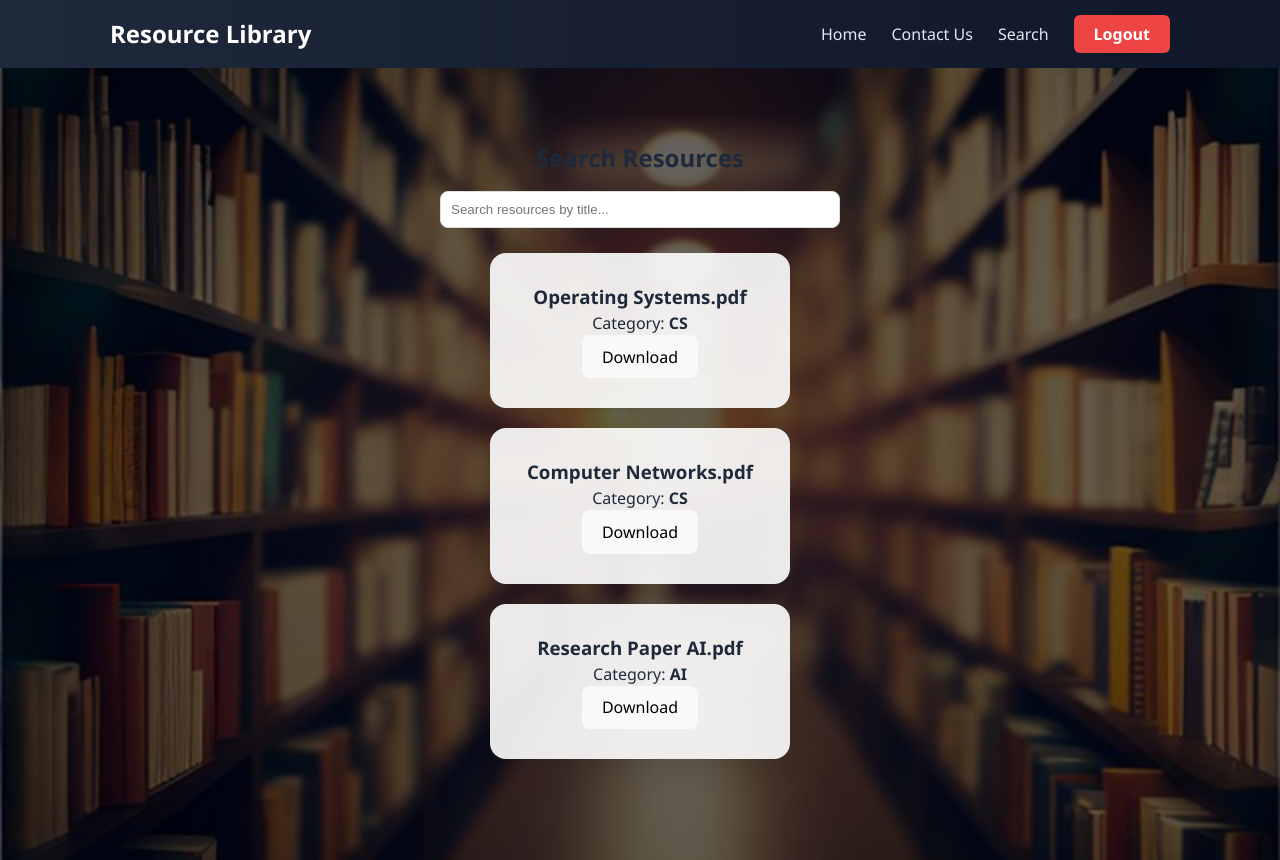
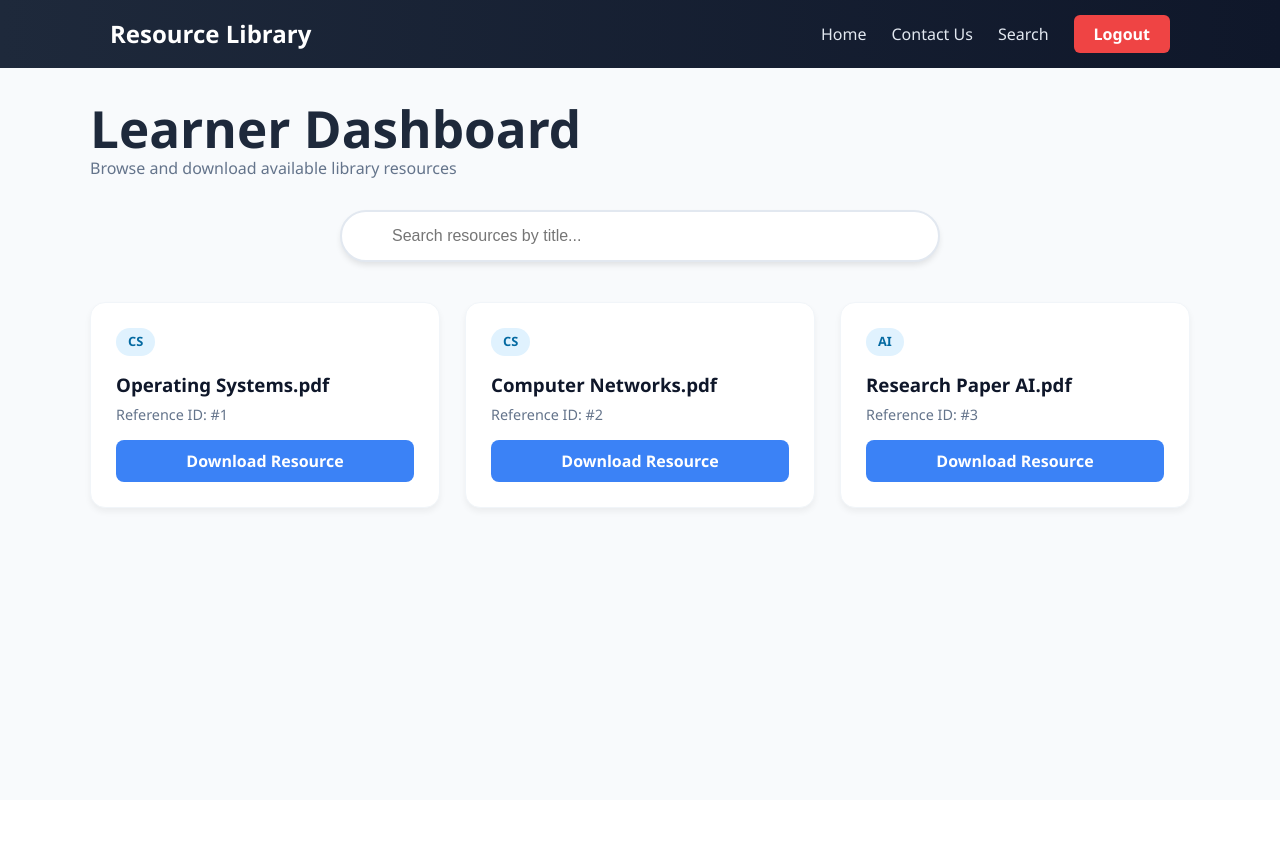
Before and after one commit to Kesava392/FSAD-SDP-10, a React (Vite) app: page /search in a window 1280 px wide. After the commit the page ends 800 px from the top, so only its background shows below. Built offline with nearby package versions, Linux system fonts and the light colour scheme; sample sign-in values are in the browser's storage.

Commit message:
feat: upgrade SearchResources to modern User Dashboard UI

```diff
--- a/src/pages/SearchResources.jsx
+++ b/src/pages/SearchResources.jsx
@@ -1,46 +1,57 @@
 import { useState } from "react";
 
-// 1. Destructure 'resources' from props
 function SearchResources({ resources }) {
   const [search, setSearch] = useState("");
 
-  // 2. Filter the dynamic 'resources' prop instead of a local variable
+  // Filter logic remains the same, but we apply it to our new grid
   const filteredResources = resources.filter((item) =>
     item.title.toLowerCase().includes(search.toLowerCase())
   );
 
   return (
-    <div className="container">
-      <h2>Search Resources</h2>
+    <div className="user-wrapper">
+      <div className="user-header">
+        <div>
+          <h1 style={{ color: '#1e293b' }}>Learner Dashboard</h1>
+          <p style={{ color: '#64748b' }}>Browse and download available library resources</p>
+        </div>
+      </div>
 
+      <div className="search-container">
+        {/* The search-input class from our CSS handles the rounded look */}
         <input
           type="text"
           placeholder="Search resources by title..."
+          className="search-input"
           value={search}
           onChange={(e) => setSearch(e.target.value)}
-        style={{
-          padding: "10px",
-          width: "100%",
-          maxWidth: "400px",
-          marginTop: "15px",
-          marginBottom: "25px",
-          borderRadius: "8px",
-          border: "1px solid #ddd"
-        }}
         />
+      </div>
 
-      {/* 3. Render the filtered list */}
-      <div className="resource-grid" style={{ display: "grid", gap: "20px" }}>
+      <div className="book-grid">
         {filteredResources.length > 0 ? (
           filteredResources.map((item) => (
-            <div className="card" key={item.id}>
-              <h3>{item.title}</h3>
-              <p>Category: <strong>{item.category}</strong></p>
-              <button>Download</button>
+            <div className="book-card" key={item.id}>
+              <div>
+                <span className="badge">{item.category}</span>
+                <h3 style={{ marginTop: '15px', color: '#0f172a' }}>{item.title}</h3>
+                <p style={{ color: '#64748b', fontSize: '0.9rem', marginTop: '5px' }}>
+                  Reference ID: #{item.id}
+                </p>
+              </div>
+
+              {/* Using your existing button style but inside the card */}
+              <button className="borrow-btn">
+                Download Resource
+              </button>
             </div>
           ))
         ) : (
-          <p style={{ color: "#666" }}>No resources found matching "{search}"</p>
+          <div style={{ textAlign: 'center', gridColumn: '1 / -1', padding: '40px' }}>
+            <p style={{ color: "#64748b", fontSize: '1.2rem' }}>
+              No resources found matching "<strong>{search}</strong>"
+            </p>
+          </div>
         )}
       </div>
     </div>
--- a/src/styles/main.css
+++ b/src/styles/main.css
@@ -340,3 +340,88 @@ nav a:hover {
   background: #1d4ed8;
   transform: translateY(-1px);
 }
+
+/* --- 11. USER DASHBOARD (LEARNER VIEW) --- */
+.user-wrapper {
+  width: 100vw;
+  min-height: 100vh;
+  padding: 100px 20px;
+  background-color: #f8fafc;
+  display: flex;
+  flex-direction: column;
+  align-items: center;
+}
+
+.user-header {
+  width: 100%;
+  max-width: 1100px;
+  margin-bottom: 30px;
+  display: flex;
+  justify-content: space-between;
+  align-items: center;
+}
+
+.search-container {
+  width: 100%;
+  max-width: 600px;
+  margin-bottom: 40px;
+  position: relative;
+}
+
+.search-input {
+  width: 100%;
+  padding: 15px 25px;
+  padding-left: 50px;
+  border-radius: 50px;
+  border: 2px solid #e2e8f0;
+  font-size: 1rem;
+  transition: 0.3s;
+  box-shadow: 0 4px 6px -1px rgba(0, 0, 0, 0.1);
+}
+
+.search-input:focus {
+  border-color: #3b82f6;
+  outline: none;
+  box-shadow: 0 10px 15px -3px rgba(59, 130, 246, 0.2);
+}
+
+.book-grid {
+  display: grid;
+  grid-template-columns: repeat(auto-fill, minmax(280px, 1fr));
+  gap: 25px;
+  width: 100%;
+  max-width: 1100px;
+}
+
+.book-card {
+  background: white;
+  padding: 25px;
+  border-radius: 15px;
+  border: 1px solid #f1f5f9;
+  box-shadow: 0 4px 6px rgba(0,0,0,0.05);
+  transition: 0.3s;
+  display: flex;
+  flex-direction: column;
+  justify-content: space-between;
+}
+
+.book-card:hover {
+  transform: translateY(-5px);
+  box-shadow: 0 20px 25px -5px rgba(0, 0, 0, 0.1);
+}
+
+.borrow-btn {
+  background: #3b82f6;
+  color: white;
+  border: none;
+  padding: 10px;
+  border-radius: 8px;
+  margin-top: 15px;
+  cursor: pointer;
+  font-weight: 600;
+  transition: 0.2s;
+}
+
+.borrow-btn:hover {
+  background: #2563eb;
+}
```
Also changed, not shown: 1 other file (tests, documents, lock files or other folders). Lines whose indentation alone changed are shown as unchanged.
